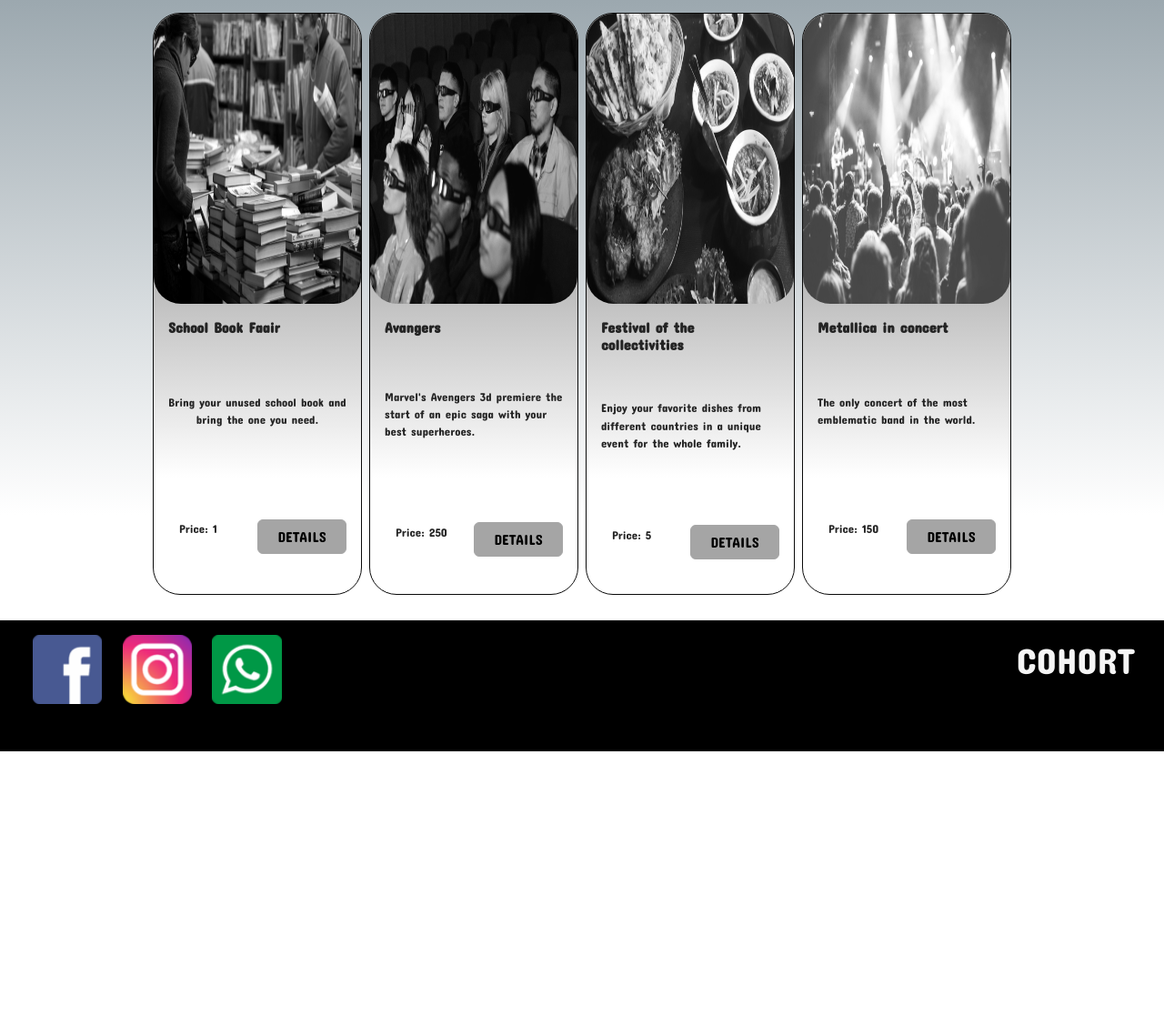
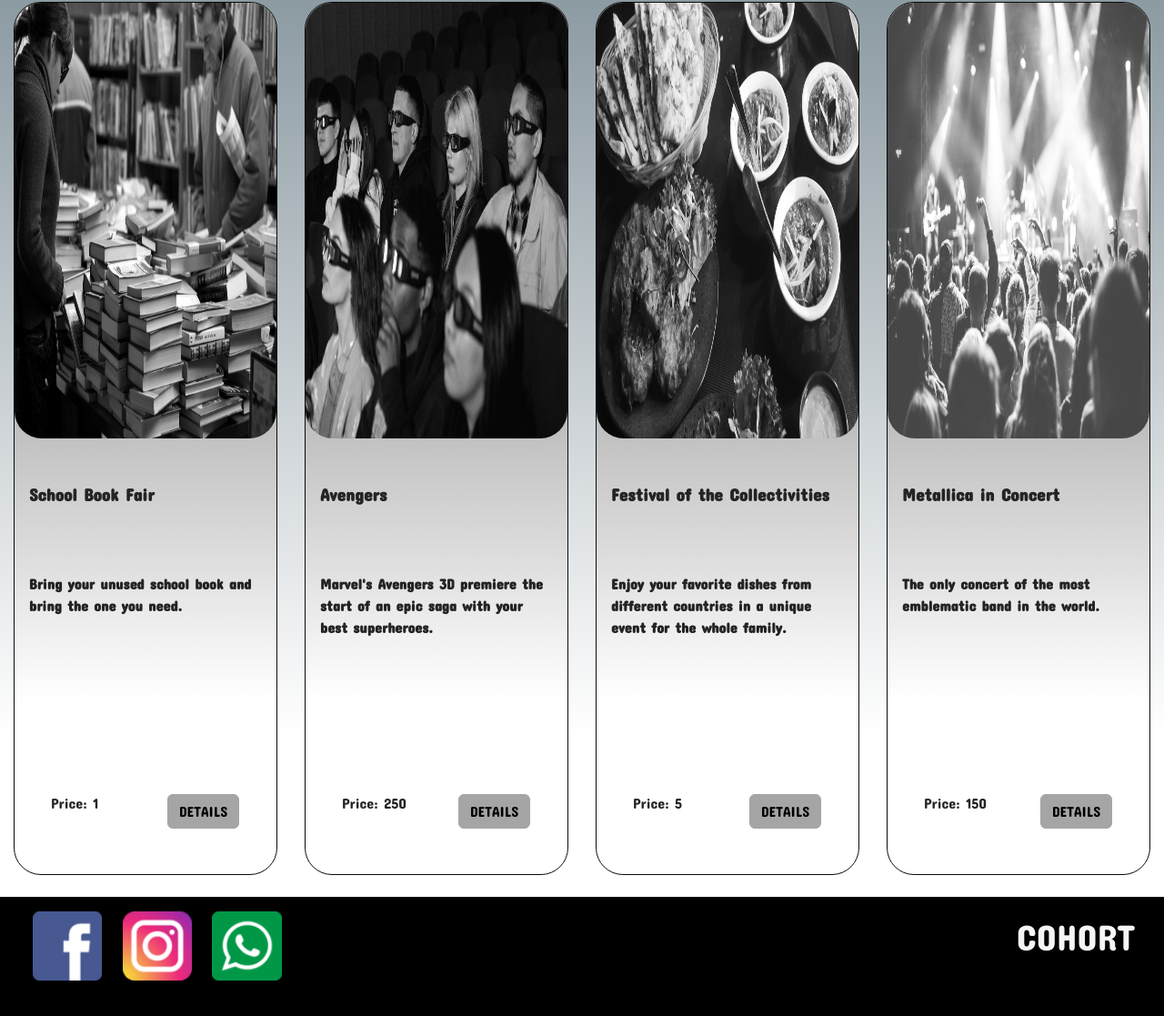
Before and after one commit to RodolfoEspino/AmazingEventsRodolfoEspino, a plain HTML site: page index.html in a window 1280 px wide. Shown: the part 475-1592 px from the top of the page at 91% size. Before the commit the page ends 1301 px from the top, so only its background shows below. Drawn offline with nearby package versions, Linux system fonts and the light colour scheme.

Commit message:
se arregla grid del codifo de cards

```diff
--- a/index.html
+++ b/index.html
@@ -94,6 +94,7 @@
         </div>
     </main>
     <section>
+        <!--check  -->
         <div class="container-fluid ">
             <div class="row d-flex justify-content-center align-items-center gap-3 mt-3 ">
                 <div class="check-1 d-flex align-items-center  col-sm-1 col-md-1 col-lg-1 col-xl-1 ">
@@ -137,59 +138,82 @@
                 </div>
             </div>
         </div>
-        <div class="cards m-4">
+          <!-- cards -->
+            <div class="cards container-fluid  mt-3">
+                <div class="row justify-content-center align-items-center">
+                  <div class="d-flex justify-content-center col-xl-3 col-lg-3 col-md-6 mb-4">
+                    <div class="card card-1">
+                      <img src="img/books.jpg" class="card-img-top h-50" alt="...">
+                      <div class="card-body row d-flex justify-content-end align-items-center">
+                        <h5 class="card-title">School Book Fair</h5>
+                        <p class="ct card-text">Bring your unused school book and bring the one you need.</p>
+                        <div class="row ">
+                          <div class="col-6">
+                            <p class="h6">Price: 1</p>
+                          </div>
+                          <div class="col-6">
+                            <a href="./details.html" class="btn btn-info btn-block">DETAILS</a>
+                          </div>
+                        </div>
+                      </div>
+                    </div>
+                  </div>
 
-            <div class="container-fluid d-flex flex-wrap justify-content-center">
+                  <div class="d-flex justify-content-center col-xl-3 col-lg-3 col-md-6 mb-4">
+                    <div class="card card-1">
+                      <img src="img/cinema.jpg" class="card-img-top h-50" alt="...">
+                      <div class="card-body row d-flex justify-content-end align-items-center">
+                        <h5 class="card-title">Avengers</h5>
+                        <p class="ct card-text">Marvel's Avengers 3D premiere the start of an epic saga with your best superheroes.</p>
+                        <div class="row">
+                          <div class="col-6">
+                            <p class="h6">Price: 250</p>
+                          </div>
+                          <div class="col-6">
+                            <a href="./details.html" class="btn btn-info btn-block">DETAILS</a>
+                          </div>
+                        </div>
+                      </div>
+                    </div>
+                  </div>
 
-                <div class="card card-1  ">
-                    <img src="img/books.jpg" class="card-img-top h-50 " alt="...">
-                    <div class="card-body h-50 row d-flex justify-content-evenly">
-                        <h5 class="card-title ">School Book Faair</h5>
-                        <p class="card-text text-center">Bring your unused school book and bring the one you need.</p>
-                        <div class=" row d-flex align-items-center">
-                            <p class="col-6"> Price: 1</p>
-                            <a href="./details.html" class="btn btn-info col-6">DETAILS</a>
+                  <div class="d-flex justify-content-center col-xl-3 col-lg-3 col-md-6 mb-4">
+                    <div class="card card-1">
+                      <img src="img/food_fair.jpg" class="card-img-top h-50" alt="...">
+                      <div class="card-body row d-flex justify-content-end align-items-center">
+                        <h5 class="card-title">Festival of the Collectivities</h5>
+                        <p class="ct card-text">Enjoy your favorite dishes from different countries in a unique event for the whole family.</p>
+                        <div class="row">
+                          <div class="col-6">
+                            <p class="h6">Price: 5</p>
+                          </div>
+                          <div class="col-6">
+                            <a href="./details.html" class="btn btn-info btn-block">DETAILS</a>
+                          </div>
                         </div>
+                      </div>
                     </div>
+                  </div>
+
+                  <div class="d-flex justify-content-center col-xl-3 col-lg-3 col-md-6 mb-4">
+                    <div class="card card-1">
+                      <img src="img/music_concert.jpg" class="card-img-top h-50" alt="...">
+                      <div class="card-body row d-flex justify-content-end align-items-center">
+                        <h5 class="card-title">Metallica in Concert</h5>
+                        <p class="ct card-text">The only concert of the most emblematic band in the world.</p>
+                        <div class="row">
+                          <div class="col-6">
+                            <p class="h6">Price: 150</p>
+                          </div>
+                          <div class="col-6">
+                            <a href="./details.html" class="btn btn-info btn-block">DETAILS</a>
+                          </div>
+                        </div>
+                      </div>
+                    </div>
+                  </div>
                 </div>
-                <div class="card card-1 ">
-                    <img src="img/cinema.jpg" class="card-img-top h-50" alt="...">
-                    <div class="card-body h-50 row d-flex justify-content-evenly">
-                        <h5 class="card-title">Avangers</h5>
-                        <p class="card-text">Marvel's Avengers 3d premiere the start of an epic saga with your best
-                            superheroes.</p>
-                        <div class=" row d-flex align-items-center ">
-                            <p class="col-6"> Price: 250</p>
-                            <a href="./details.html" class="btn btn-info col-6">DETAILS</a>
-                        </div>
-                    </div>
-                </div>
-                <div class="card card-1 ">
-                    <img src="img/food_fair.jpg" class="card-img-top h-50 " alt="...">
-                    <div class="card-body h-50 row d-flex justify-content-evenly">
-                        <h5 class="card-title">Festival of the collectivities</h5>
-                        <p class="card-text">Enjoy your favorite dishes from different countries in a unique event for
-                            the whole family.</p>
-                        <div class=" row d-flex align-items-center">
-                            <p class="col-6"> Price: 5</p>
-                            <a href="./details.html" class="btn btn-info col-6">DETAILS</a>
-                        </div>
-                    </div>
-                </div>
-                <div class="card card-1 ">
-                    <img src="/img/music_concert.jpg" class="card-img-top h-50" alt="...">
-                    <div class="card-body h-50 row d-flex justify-content-evenly  ">
-                        <h5 class="card-title">Metallica in concert</h5>
-                        <p class="card-text">The only concert of the most emblematic band in the world.</p>
-                        <div class="row d-flex align-items-center">
-                            <p class="col-6 "> Price: 150</p>
-                            <a href="./details.html" class="btn btn-info col-6  ">DETAILS</a>
-                        </div>
-                    </div>
-                </div>
-            </div>
-
-        </div>
+              </div>
 
 
     </section>
--- a/style.css
+++ b/style.css
@@ -1,3 +1,4 @@
+
 .concert-one-regular {
   font-family: "Concert One", sans-serif;
   font-weight: 400;
@@ -92,17 +93,20 @@ i:hover{
 }
 /* css cards */
 .cards h5{
-
-  font-size: 1rem;
+font-size: 1.2rem;
 font-weight: bolder;
 }
 .card img{
   border-radius: 30px;
 }
+.ct{
+  height: 20vh;
+  font-size: 1rem;
+  font-weight: bold;
+}
 .card-1 {
-    width: 230px;
-    height: 80vh;
-    margin: 4px;;
+  width: 290px;
+  height: 120vh;
   font-size: .8rem;
   border-radius: 30PX;
   border: solid 1px rgb(10, 10, 10);
@@ -110,8 +114,9 @@ i:hover{
   filter:grayscale(2);
 }
 .card-1:hover{
-    background-image: linear-gradient(0deg, rgb(168, 133, 133)20%, rgb(57, 119, 155) 70%);
+  background-image: linear-gradient(0deg, rgb(228, 211, 211)20%, rgb(12, 157, 241) 70%);
    filter: brightness(1);
+
 }
 
 /* css contact */
```
Also changed, not shown: details.html (+2 -3 lines), pastEvents.html (+68 -45 lines), upcomingEvents.html (+70 -47 lines). Lines whose indentation alone changed are shown as unchanged.
